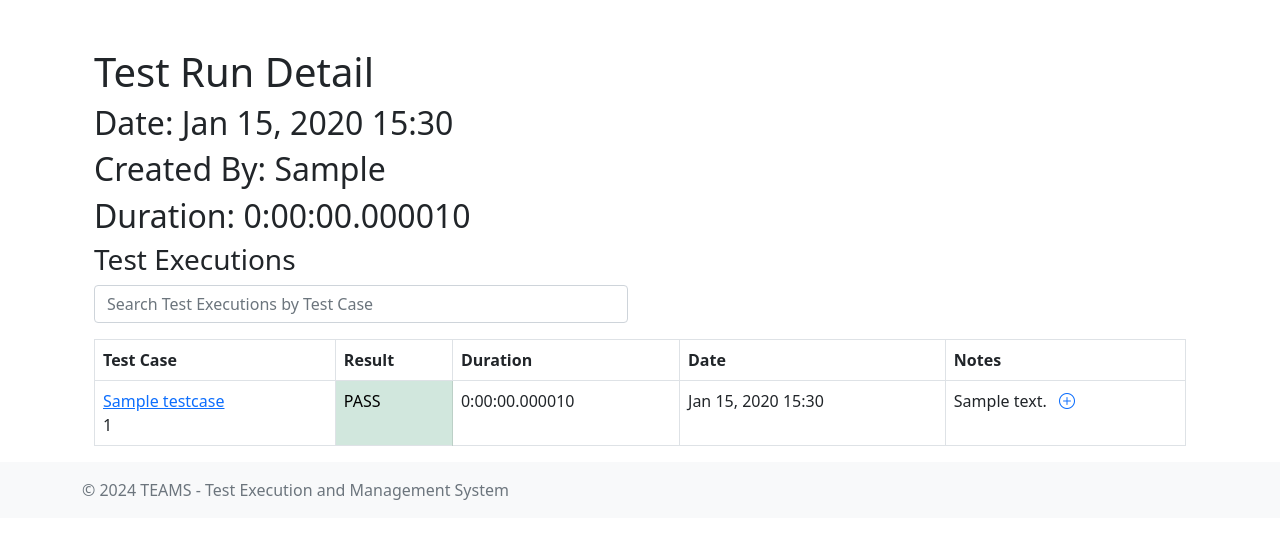
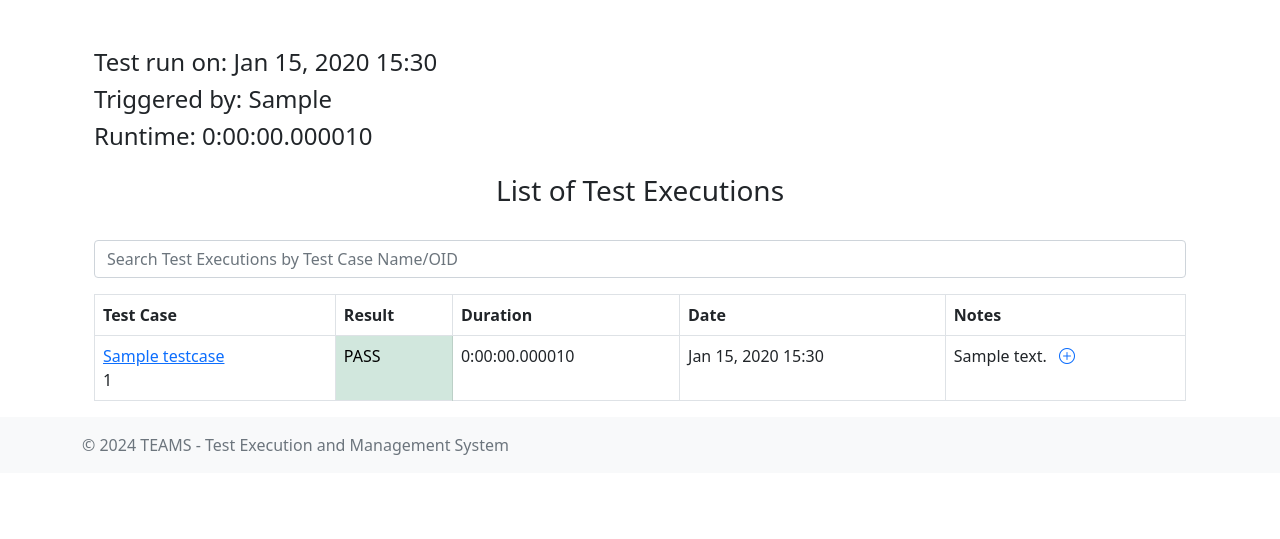
Before and after one commit to anshulthakur/teams, a Django app: page /test-runs/1/ in a window 1280 px wide. Shown: the part 56-595 px from the top of the page. Run offline with Django 5.2, Linux system fonts and the light colour scheme; tables that the repository leaves empty hold one stand-in row (values such as "Sample post"); parts of the project's set-up code (start-up, migrations or seed data) failed here and were passed over; some libraries are stand-ins or nearby versions.

Commit message:
Update padding and layout of the header part of each list page to be symmetric. Better placeholder text in search bars

```diff
--- a/teams_core/templates/test_run/test_run_detail.html
+++ b/teams_core/templates/test_run/test_run_detail.html
@@ -9,17 +9,19 @@
 
 {% block content %}
 <div class="container mt-5">
-    <h1>Test Run Detail</h1>
-    <h2>Date: {{ test_run.date|date:"M d, Y H:i" }}</h2>
-    <h2>Created By: {{ test_run.created_by.get_short_name|default:test_run.created_by.get_username }}</h2>
-    <h2>Duration: {{ test_run.get_runtime }}</h2>
+    <section>
+        <h4>Test run on: {{ test_run.date|date:"M d, Y H:i" }}</h4>
+        <h4>Triggered by: {{ test_run.created_by.get_short_name|default:test_run.created_by.get_username }}</h4>
+        <h4>Runtime: {{ test_run.get_runtime }}</h4>
+    </section>
+
     <!-- Table of Test Executions -->
-    <section>
-        <h3>Test Executions</h3>
+    <section class="mt-3 pt-2">
+        <h3 class="text-center">List of Test Executions</h3>
         <!-- Search bar for Test Executions -->
-        <div class="row mb-3">
-            <div class="col-md-6">
-                <input type="text" id="search-bar" class="form-control" placeholder="Search Test Executions by Test Case"
+        <div class="row mb-3 mt-3 pt-3">
+            <div class="col-md-12">
+                <input type="text" id="search-bar" class="form-control" placeholder="Search Test Executions by Test Case Name/OID"
                     hx-get="{% url 'teams_core:test_run_detail' test_run.id %}"
                     hx-trigger="keyup changed delay:500ms"
                     hx-target="#test-execution-table-body"
--- a/teams_core/templates/test_run/test_run_list.html
+++ b/teams_core/templates/test_run/test_run_list.html
@@ -9,7 +9,7 @@
         <div class="col-md-6">
             <h2>Test Runs</h2>
         </div>
-        <div class="col-md-6 text-right">
+        <div class="col-md-6 text-end">
             <a href="{% url 'teams_core:test_run_create' %}" class="btn btn-primary">Create New Test Run</a>
         </div>
     </div>
--- a/teams_core/templates/test_suite/test_suite_list.html
+++ b/teams_core/templates/test_suite/test_suite_list.html
@@ -10,7 +10,10 @@
             <input type="text" id="search-bar" class="form-control" placeholder="Search Test Suites"
                    hx-get="{% url 'teams_core:test_suite_list' %}" hx-trigger="keyup changed delay:500ms" hx-target="#test-suite-list">
         </div> -->
-        <div class="col-md-6 text-right">
+        <div class="col-md-6">
+            <h2>Test Suites</h2>
+        </div>
+        <div class="col-md-6 text-end">
             <a href="{% url 'teams_core:test_suite_create' %}" class="btn btn-primary">Create New Test Suite</a>
         </div>
     </div>
```
Also changed, not shown: teams_core/templates/test_case/test_case_list.html (+7 -4 lines), teams_core/templates/test_suite/test_suite_detail.html (+7 -6 lines).
